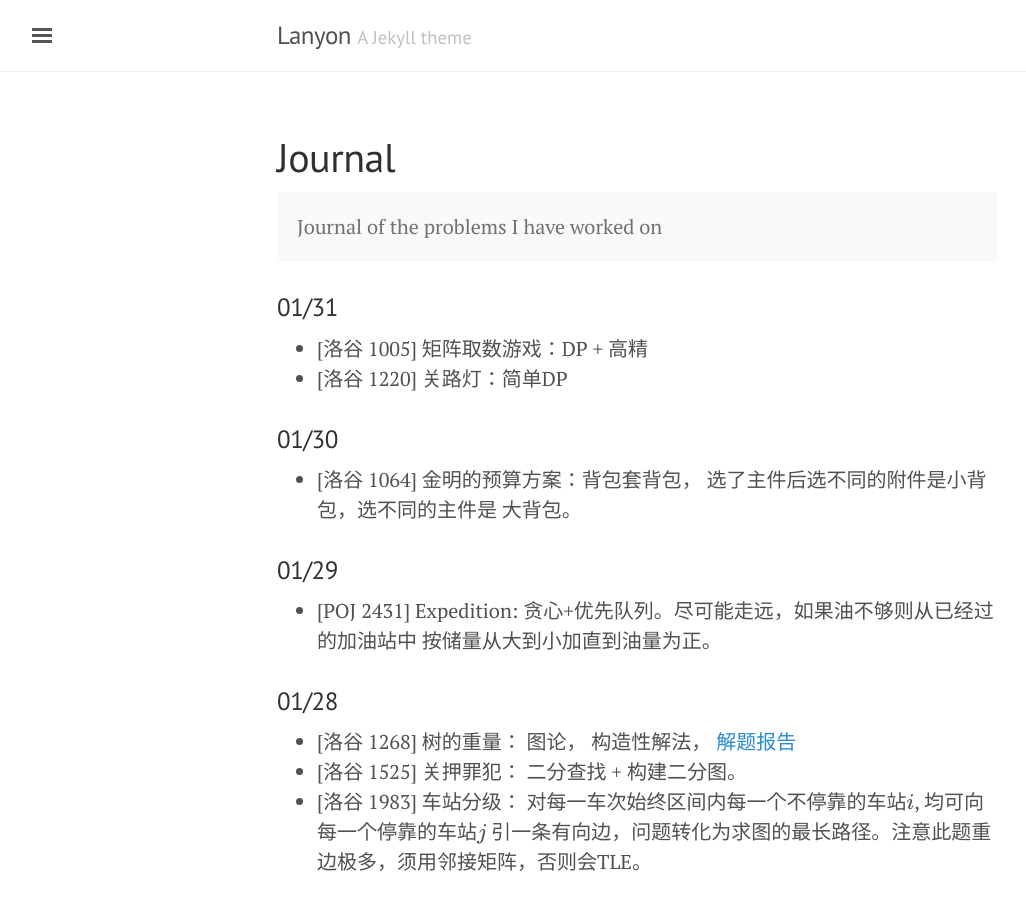
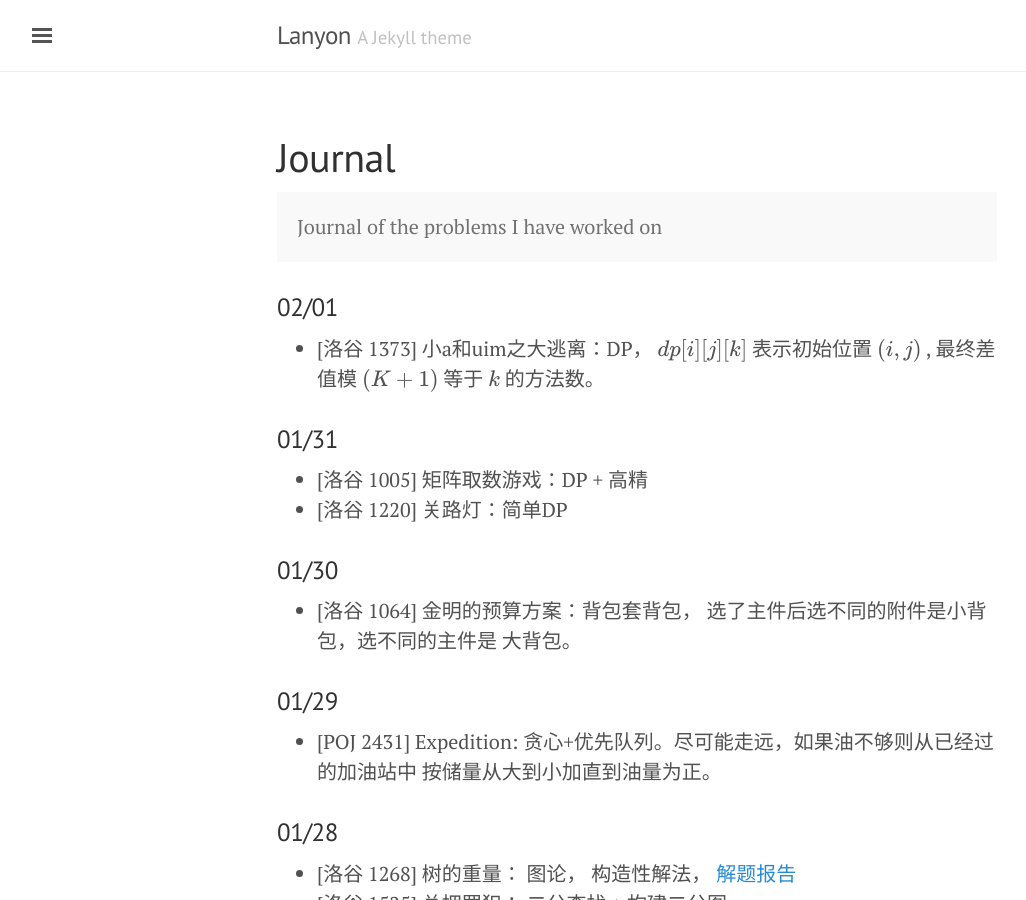
Before and after one commit to atubo/online-judge, a Jekyll site: the page built from docs/journal.md, in a window 1280 px wide and 900 px high. Shown: the whole window, without its empty margins (3-1029 px from the left). Built offline with Jekyll 4.4.1, drawn with Linux system fonts in a browser that asks for light colours; formulas are drawn with MathJax 3.

Commit message:
[Luogu 1373]

```diff
--- a/docs/journal.md
+++ b/docs/journal.md
@@ -6,6 +6,10 @@ title: Journal
 <p class="message">
 Journal of the problems I have worked on
 </p>
+
+### 02/01
+* [洛谷 1373] 小a和uim之大逃离：DP， $dp[i][j][k]$ 表示初始位置 $(i,j)$ , 最终差值模
+$(K+1)$ 等于 $k$ 的方法数。
 
 ### 01/31
 * [洛谷 1005] 矩阵取数游戏：DP + 高精
```
